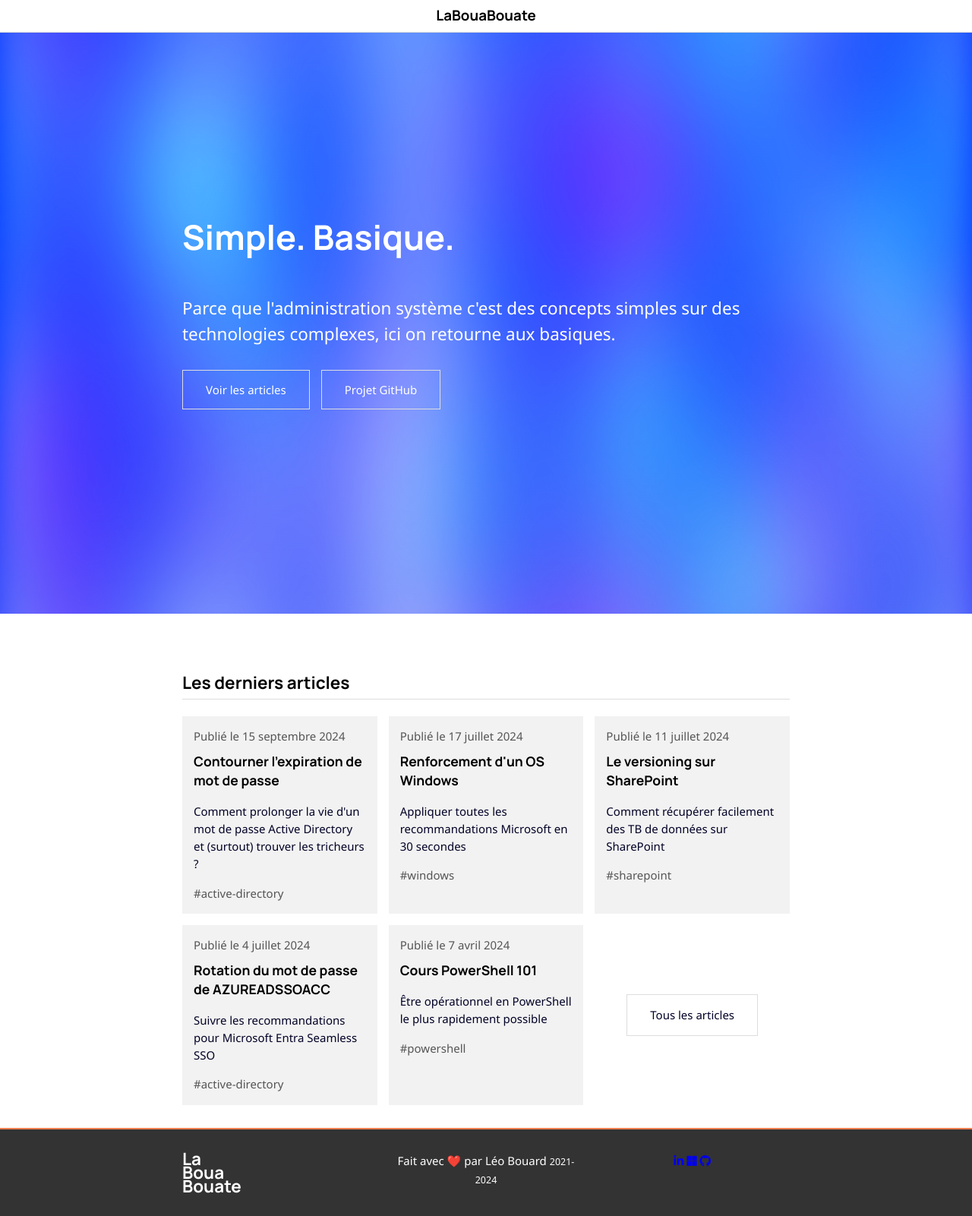
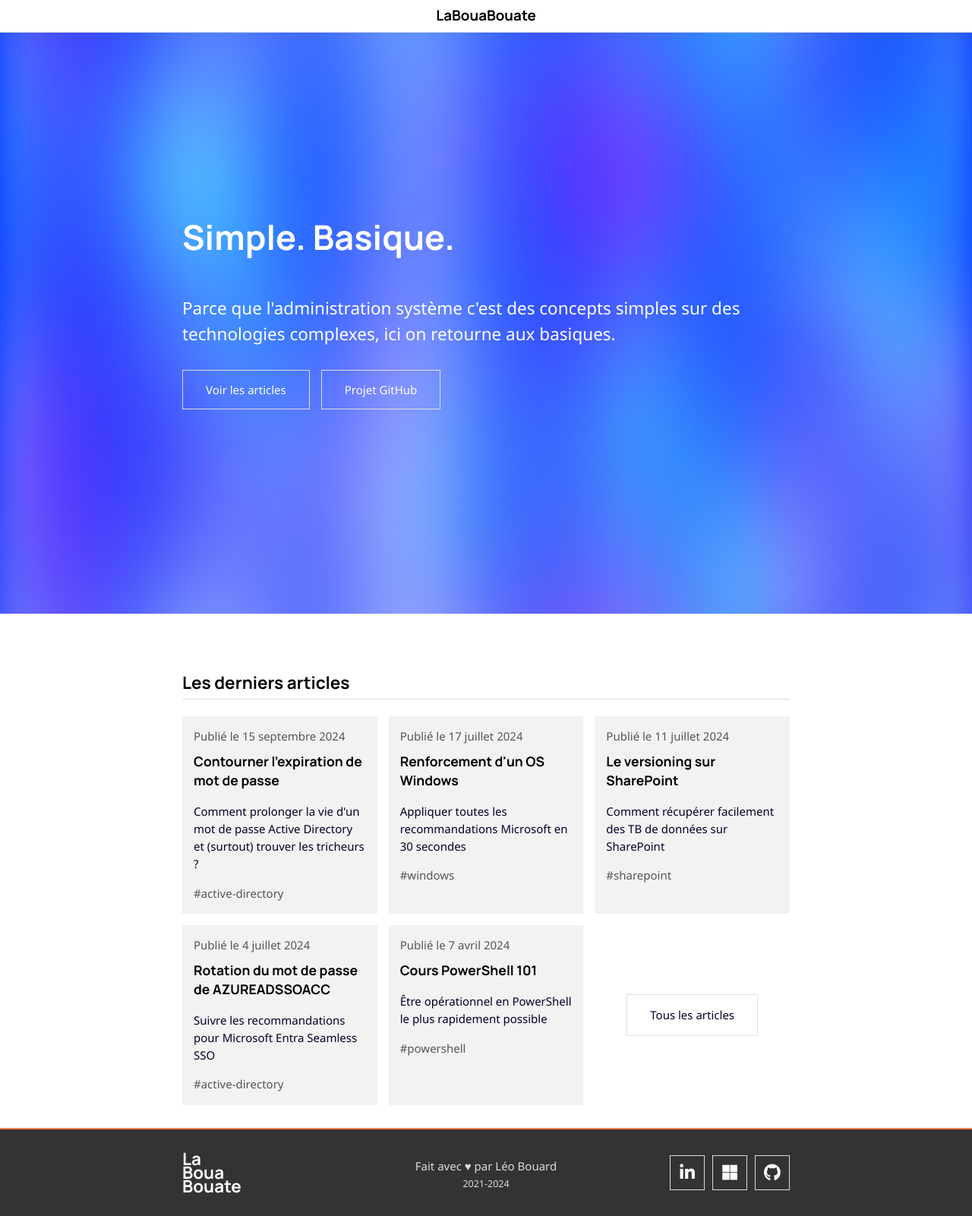
Before and after one commit to leobouard/leobouard.github.io, a Jekyll site: the page built from _pages/index.html, in a window 1280 px wide. Shown: the whole page at 76% size. Built offline with Jekyll 4.4.1, drawn with Linux system fonts in a browser that asks for light colours; nearby versions of some CDN libraries; some web fonts are replaced.

Commit message:
Stylisation des liens du footer

```diff
--- a/_includes/footer.html
+++ b/_includes/footer.html
@@ -7,13 +7,13 @@
       Bouate
     </span>
 
-    <div>
-      <span>Fait avec ❤️ par Léo Bouard</span>
+    <div class="footer-author">
+      <span>Fait avec ♥ par Léo Bouard</span>
       {% assign current_year = 'now' | date: '%Y' %}
       <small>2021-{{current_year}}</small>
     </div>
 
-    <div>
+    <div class="footer-links">
       {% for link in site.data.cv.links %}
       <a href="{{ link.url }}" target="_blank" title="{{ link.name }}"><i class="{{ link.icon }}"></i></a>
       {% endfor %}
--- a/_sass/footer.scss
+++ b/_sass/footer.scss
@@ -14,6 +14,13 @@ div.footer-grid {
     text-align: center;
 }
 
+div.footer-author {
+    display: flex;
+    flex-direction: column;
+    justify-content: flex-end;
+    color: #ddd;
+}
+
 span.footer-logo {
     font-family: 'Manrope', sans-serif;
     text-align: left;
@@ -21,6 +28,24 @@ span.footer-logo {
     font-size: 1.5em;
 }
 
+div.footer-links {
+    font-size: 1.5em;
+    display: flex;
+    flex-direction: row;
+    justify-content: flex-end;
+    align-items: center;
+    grid-gap: 10px;
+}
+
+div.footer-links a {
+    color: white;
+    padding: 10px;
+    border: 1px solid #ddd;
+    height: 24px;
+    width: 24px;
+}
+
+
 @media print {
     footer {
         display: none;
```
